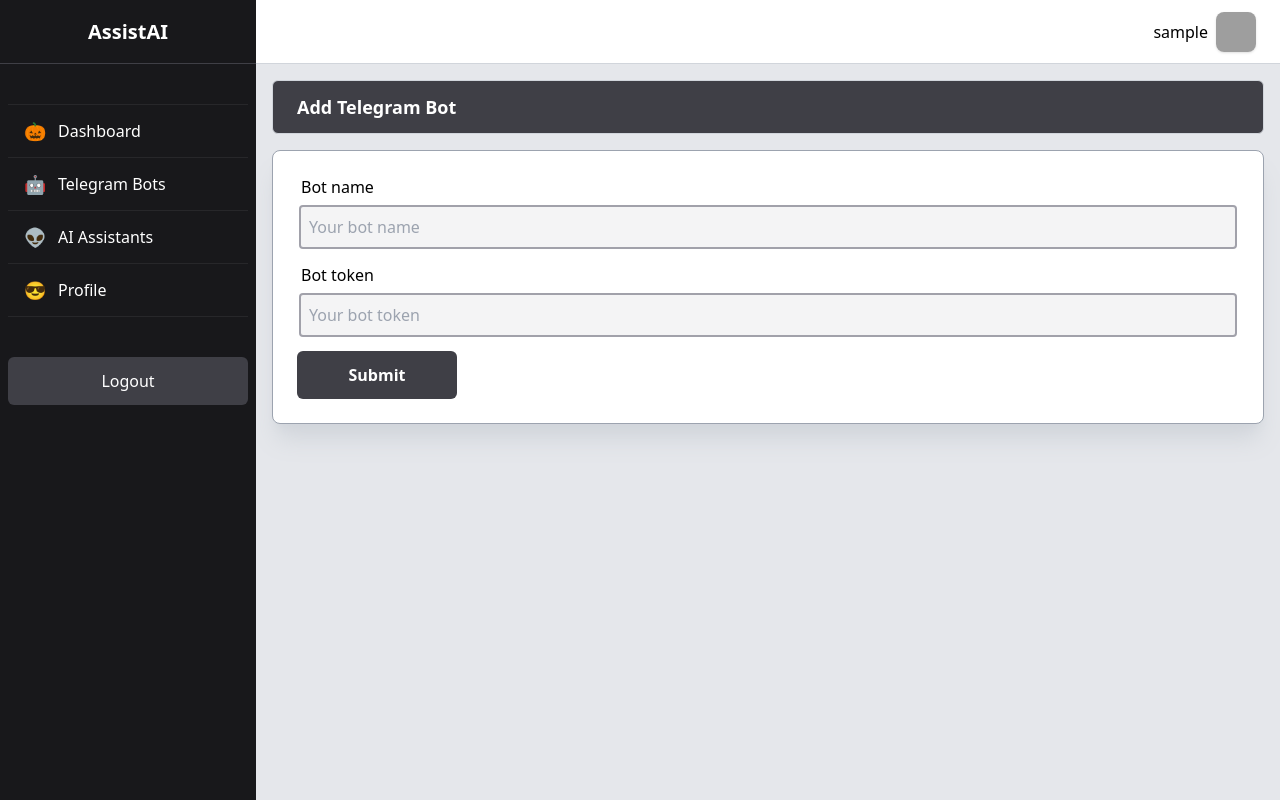
After one commit to Shavkatjon-O/AssistAI, a Django app: page /bots/telegram-bots/create/ in a window 1280 px wide. The commit adds this page. Run offline with Django 5.2, Linux system fonts and the light colour scheme; the visitor is signed in with stand-in values (Sample User, id 1); some libraries are stand-ins or nearby versions; grey boxes are pictures that could not be loaded.

Commit message:
feat: templates

```diff
--- /dev/null
+++ b/templates/bots/telegram-bots-create.html
@@ -0,0 +1,41 @@
+{% extends 'common/home-page-base.html' %}
+
+{% block content %}
+{{ block.super }}
+
+<div class="absolute left-64 right-0 top-16 bottom-0 bg-gray-200">
+  <div class="w-full h-full p-4 overflow-y-scroll space-y-4">
+    <div class="px-6 py-3 rounded-md w-full bg-zinc-700 shadow-gray-300 border border-gray-300">
+      <span class="text-lg text-white font-semibold">Add Telegram Bot</span>
+    </div>
+    {% if form.errors %}
+      <div class="w-full px-6 py-3 rounded-md text-white bg-red-500">
+        {% for field in form %}
+          {% for error in field.errors %}
+            <span>{{ field.label }} : {{ error }}</span>
+          {% endfor %}
+        {% endfor %}
+      </div>
+    {% endif %}
+    <div class="w-full p-6 rounded-lg bg-white shadow-xl shadow-gray-300 border border-gray-400">
+      <form method="post" action="{% url 'telegram-bots-create' %}" class="w-full flex flex-col">
+        {% csrf_token %}
+        <div class="space-y-4">
+          <div class="flex px-1 flex-col space-y-2">
+            <label for="title">Bot name</label>
+            <input class="p-2 rounded-sm transition ring-2 focus:ring-2 focus:ring-zinc-900 text-zinc-900 ring-zinc-400 bg-zinc-100 border-none focus:border-none outline-none focus:outline-none" id="title" name="title" type="text" placeholder="Your bot name" required>
+          </div>
+          <div class="flex px-1 flex-col space-y-2">
+            <label for="bot_token">Bot token</label>
+            <input class="p-2 rounded-sm transition ring-2 focus:ring-2 focus:ring-zinc-900 text-zinc-900 ring-zinc-400 bg-zinc-100 border-none focus:border-none outline-none focus:outline-none" id="bot_token" name="bot_token" type="text" placeholder="Your bot token" required>
+          </div>
+          <button class="p-3 w-40 font-semibold rounded-md text-white bg-zinc-700 hover:bg-zinc-600 transition-all">
+            <span>Submit</span>
+          </button>
+        </div>
+      </form>
+    </div>
+  </div>
+</div>
+
+{% endblock content %}
--- a/templates/includes/navbar.html
+++ b/templates/includes/navbar.html
@@ -3,19 +3,19 @@
 {% load static %}
 
 <div class="absolute left-64 right-0 top-0 h-16 border-b border-b-gray-300 bg-white">
-  <div class="h-full flex justify-between items-center px-4">
+  <div class="h-full flex justify-between items-center px-6">
     <span></span>
     <div class="flex items-center space-x-2">
 
+      <span>{{ user.username }}</span>
+
       <div class="w-10 h-10">
         {% if user.image %}
-          <img class="w-full h-full rounded-full shadow" src="{{ user.image.url }}" alt="profile-image">
+          <img class="w-full h-full rounded-lg shadow" src="{{ user.image.url }}" alt="profile-image">
         {% else %}
-          <img class="w-full h-full rounded-full shadow" src="{% static 'default-files/default-profile-image.jpg' %}" alt="profile-image">
+          <img class="w-full h-full rounded-lg shadow" src="{% static 'default-files/default-profile-image.jpg' %}" alt="profile-image">
         {% endif %}
       </div>
-
-      <span>{{ user.username }}</span>
 
     </div>
   </div>
```
Also changed, not shown: templates/bots/telegram-bots-list.html (+9 -4 lines), apps/bots/migrations/0007_remove_telegrambot__bot_token_and_more.py (added).
